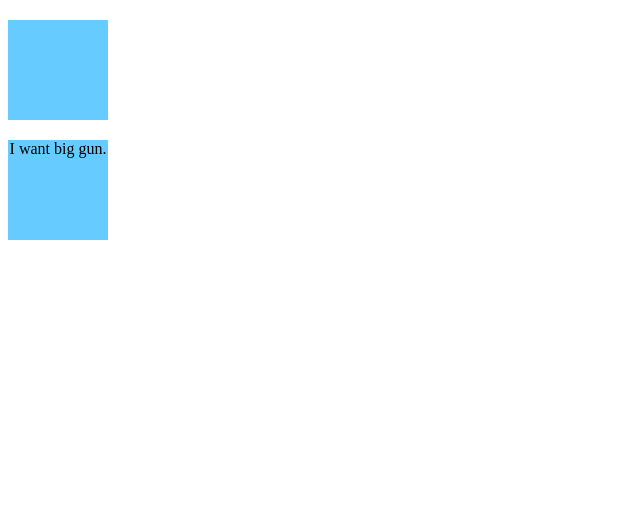
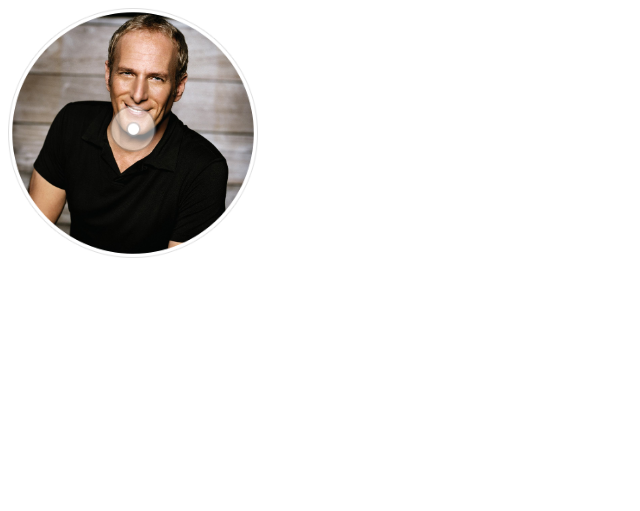
Before and after one commit to je1lylee/Learn-HTML, a plain HTML site: page CSS动画/new_file.html in a window 1280 px wide. Shown: the whole page, without its empty margins (0-640 px from the left). Drawn offline with Linux system fonts and the light colour scheme.

Commit message:
完成实验2-CSS页面布局

```diff
--- a/CSS动画/new_file.html
+++ b/CSS动画/new_file.html
@@ -2,41 +2,48 @@
 <html>
 	<head>
 		<meta charset="utf-8">
-		<title></title>
+		<title>ROTATE DEMO</title>
 		<style>
-			@keyframes mymove {
+			@keyframes CD {
 				from {
-					width: 100px;
+					transform: rotate(0deg);
 				}
 
 				to {
-					width: 200px;
+					transform: rotate(360deg);
 				}
 			}
 
-			.emotion {
-				-webkit-animation: mymove 5s infinite;
+			.cd_container {
+				width: 500px;
+				height: 500px;
+				position: relative;
 			}
-			.init {
-				margin-top: 20px;
-				background-color: #66ccff;
-				width: 100px;
-				height: 100px;
+
+			.cd_pir {
+				height: 50%;
+				width: 50%;
+				background-size: 100% 100%;
+				background-image: url(MichaelBolton.jpg);
+				position: absolute;
+				border-radius: 50% 50%;
+				animation: CD 5s infinite linear;
 			}
-			.emotion1{
-				transition: width 2s,height 2s,background-color 2s;
-				text-align: center;
-				background-color: #66CCFF;
-			}
-			.emotion1:hover{
-				width: 200px;
-				height: 200px;
-				background-color: red;
+
+			.cd_mask {
+				width: 50%;
+				height: 50%;
+				background-size: 100% 100%;
+				background-image: url(cd.png);
+				position: absolute;
+
 			}
 		</style>
 	</head>
 	<body>
-		<div class="init emotion"></div>
-		<div class="init emotion1">I want big gun.</div>
+		<div class="cd_container">
+			<div class="cd_pir"></div>
+			<div class="cd_mask"></div>
+		</div>
 	</body>
 </html>
--- /dev/null
+++ b/CSS页面布局实验报告/new_file.css
@@ -0,0 +1,26 @@
+body{
+	margin: 0;
+	padding: 0;
+	text-align: center;
+}
+.container{
+	width: 980px;
+	margin:0 auto
+}
+.nav{
+	height: 150px;
+	background-color: blue;
+	text-align: center;
+}
+.left{
+	display: inline-block;
+	height: 450px;
+	width: 30%;
+	background-color: orange;
+}
+.right{
+	height: 450px;
+	float: right;
+	width: 70%;
+	background-color:skyblue;
+}
```
Also changed, not shown: CSS页面布局实验报告/new_file.html (added, +23 -0 lines), CSS动画/MichaelBolton.jpg (added), CSS动画/cd.png (added).
